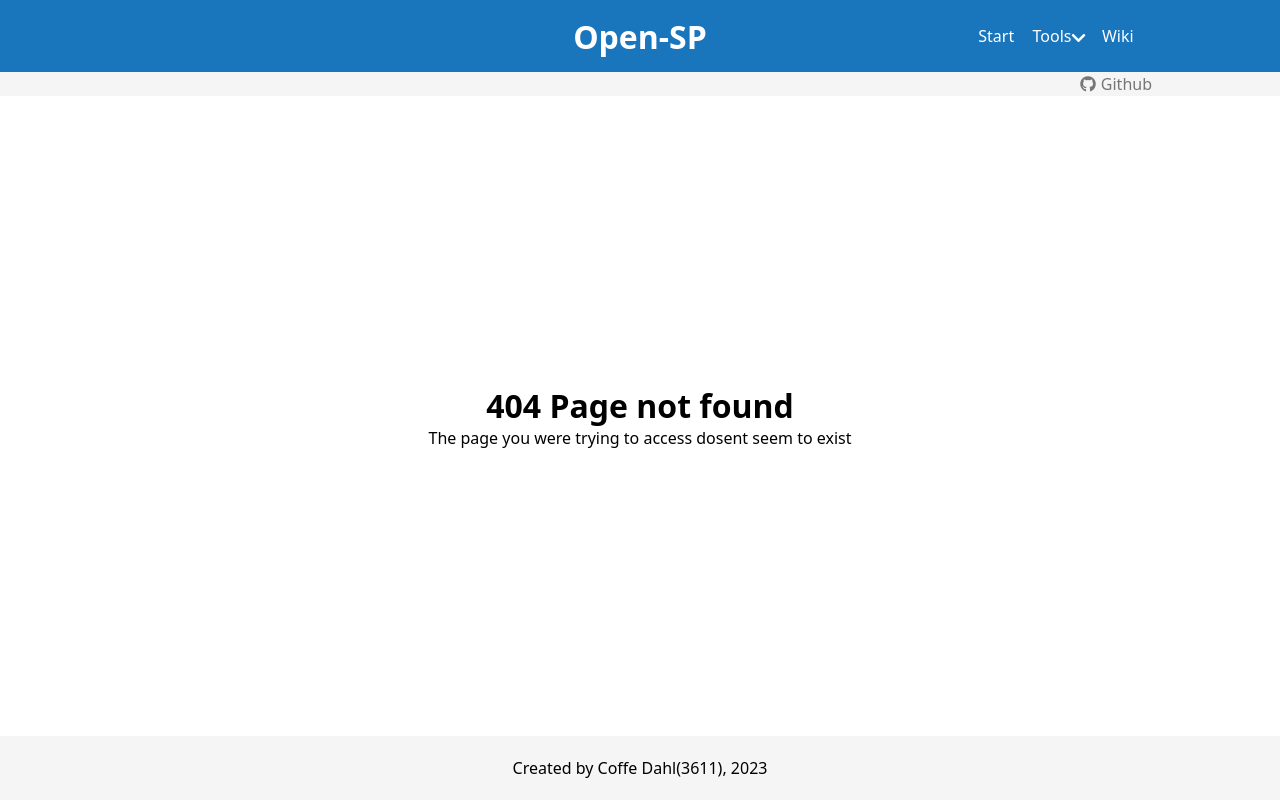
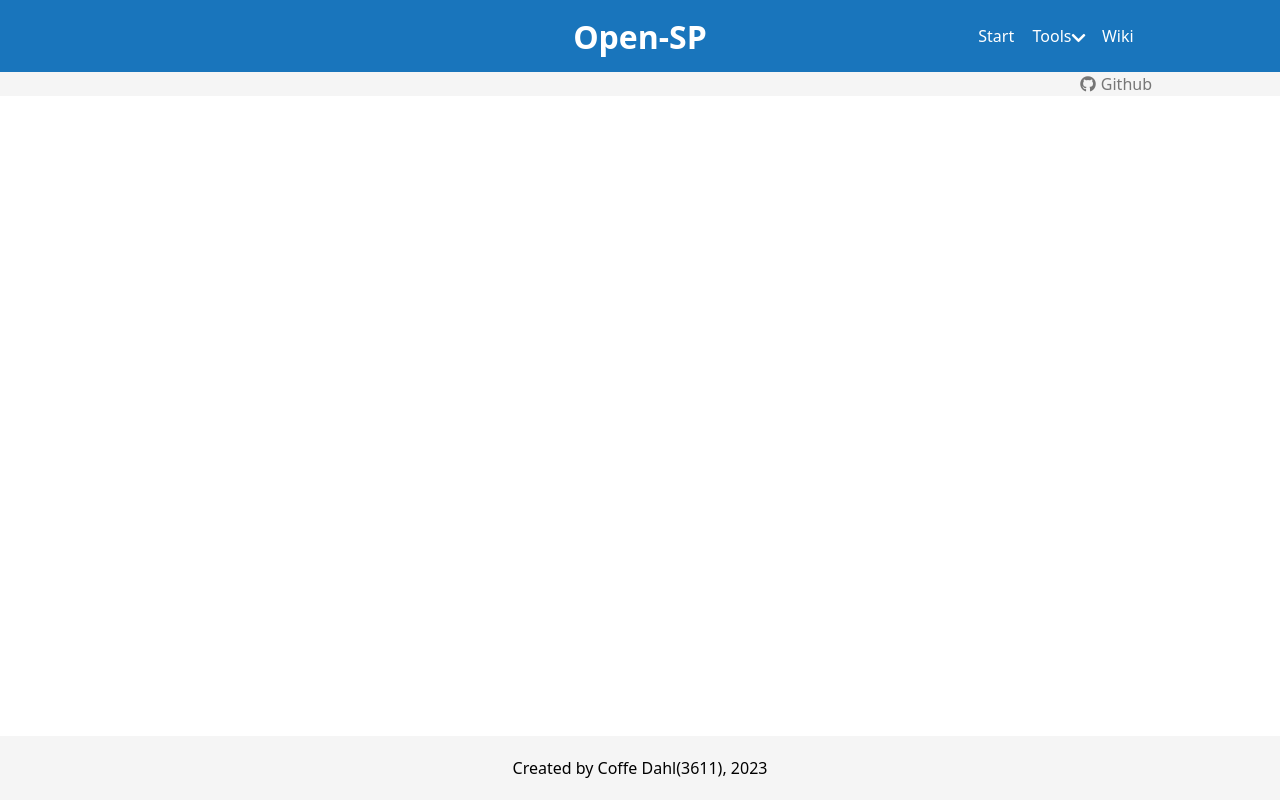
Before and after one commit to coffedahl/open-sp, a SvelteKit app in the folder frontend/: page /shipment-correction/result in a window 1280 px wide. Before the commit this address had no page. Built offline with nearby package versions, Linux system fonts and the light colour scheme.

Commit message:
Created a result page

```diff
--- /dev/null
+++ b/frontend/src/routes/shipment-correction/result/+page.svelte
@@ -0,0 +1,2 @@
+<div class="main center column">
+</div>
```
